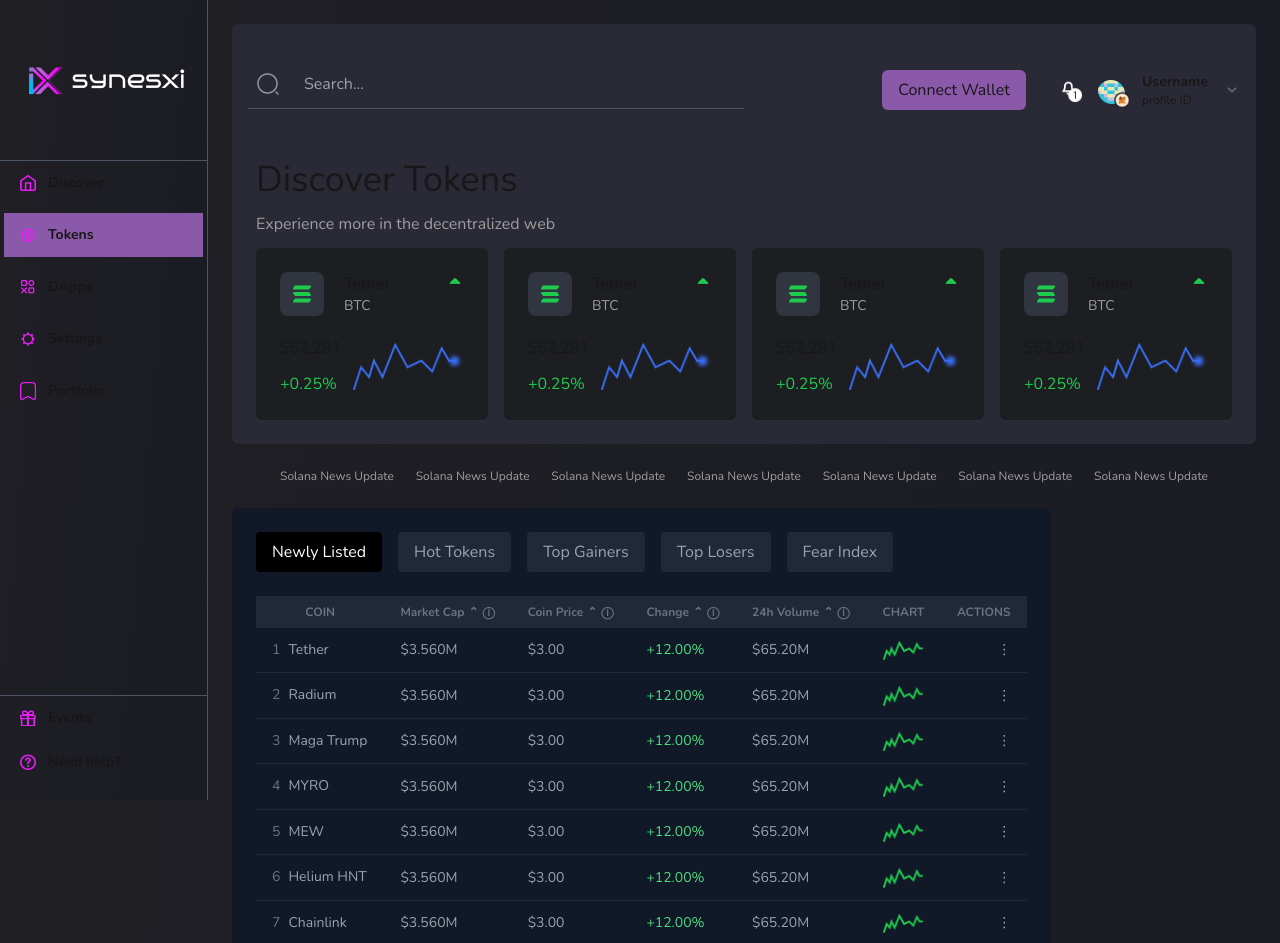
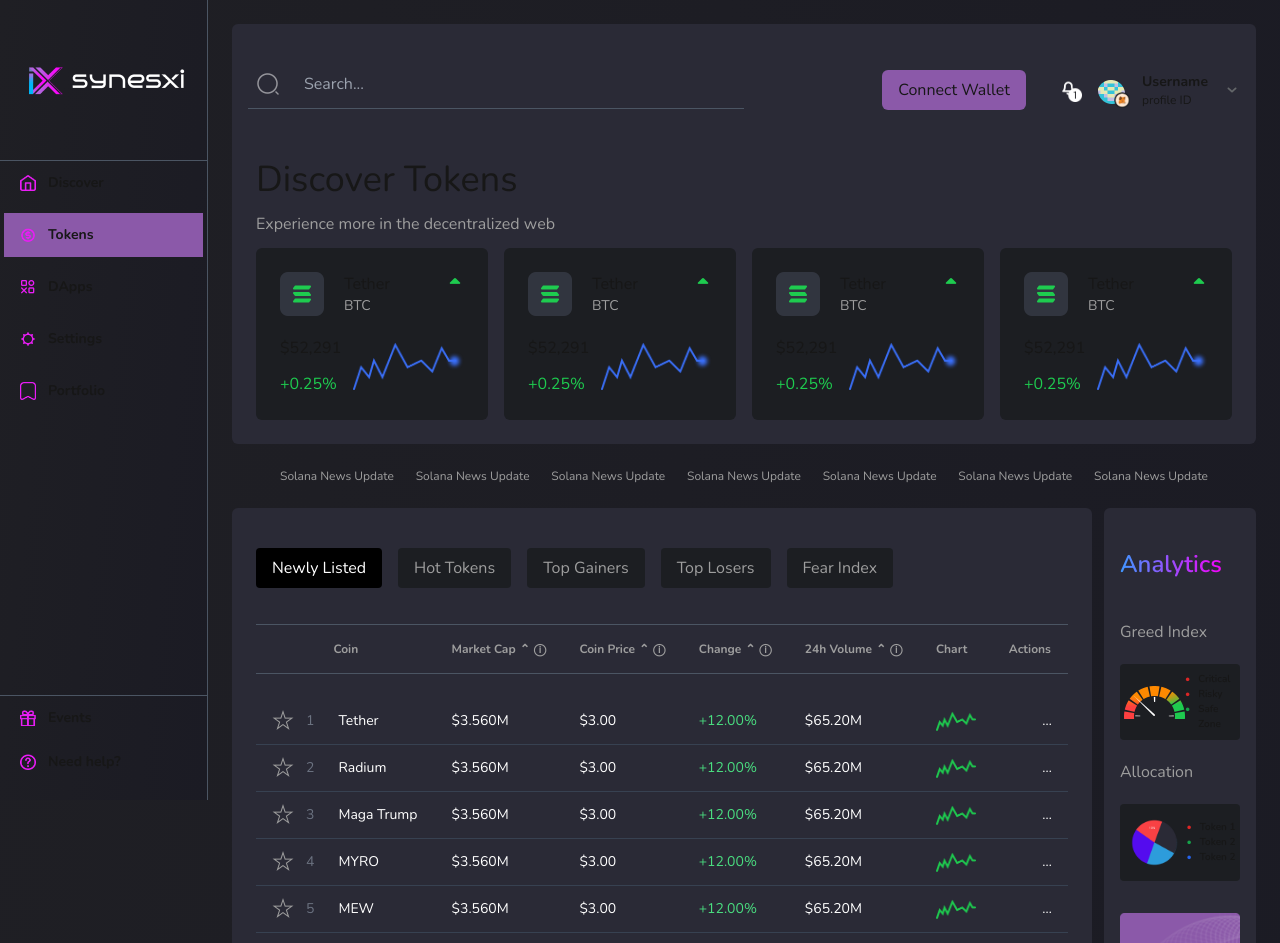
Before and after one commit to softpromin/synesxi-client, a Next.js app: page /tokens in a window 1280 px wide. Shown: the top 943 px of the page. Built offline with nearby package versions, Linux system fonts and the light colour scheme.

Commit message:
Complete the tokens dashboard

```diff
--- a/app/dapps/page.tsx
+++ b/app/dapps/page.tsx
@@ -0,0 +1,38 @@
+import TopBar from "@/components/TopBar";
+import Cards from "@/components/tokens-dapps/Cards";
+import Table from "@/components/tokens-dapps/Table";
+import Analytics from "@/components/tokens-dapps/Analytics";
+
+export default function DApps() {
+  return (
+    <div className="flex flex-col space-y-6">
+      <div className="bg-card-body rounded-md">
+        <TopBar />
+
+        <div className="p-6 flex flex-col space-y-3">
+          <div className='text-4xl'>Discover DApps</div>
+          <div className='text-custom-gray'>Experience more in the decentralized web</div>
+          <Cards />
+        </div>
+      </div>
+
+      <div className="flex justify-between text-xs px-12 text-blue-700">
+        <div>Solana News Update</div>
+        <div>Solana News Update</div>
+        <div>Solana News Update</div>
+        <div>Solana News Update</div>
+        <div>Solana News Update</div>
+        <div>Solana News Update</div>
+        <div>Solana News Update</div>
+      </div>
+
+      <div className="flex space-x-3">
+        <div className="w-full">
+          <Table />
+        </div>
+
+        <Analytics />
+      </div>
+    </div>
+  );
+}
--- a/app/tokens/page.tsx
+++ b/app/tokens/page.tsx
@@ -1,6 +1,7 @@
 import TopBar from "@/components/TopBar";
 import Cards from "@/components/tokens-dapps/Cards";
 import Table from "@/components/tokens-dapps/Table";
+import Analytics from "@/components/tokens-dapps/Analytics";
 
 export default function Tokens() {
   return (
@@ -25,10 +26,12 @@
         <div>Solana News Update</div>
       </div>
 
-      <div className="flex">
-        <div className="w-4/5">
+      <div className="flex space-x-3">
+        <div className="w-full">
           <Table />
         </div>
+
+        <Analytics />
       </div>
     </div>
   );
--- /dev/null
+++ b/components/tokens-dapps/Analytics.tsx
@@ -0,0 +1,65 @@
+import Image from "next/image";
+
+export default function Analytics() {
+    return (
+        <div className="bg-card-body rounded-md px-4 py-10 flex flex-col">
+            <div className="w-fit bg-custom-gradient bg-clip-text text-transparent text-2xl font-semibold">Analytics</div>
+
+            <div className="text-custom-gray mt-10">Greed Index</div>
+            <div className="bg-card-item rounded flex items-center justify-between px-1 py-2 mt-5">
+                <Image
+                    src='/donut-chart.png'
+                    alt='donut-chart'
+                    width={61}
+                    height={33}
+                />
+                <div className="flex flex-col text-[10px]">
+                    <div className="flex space-x-2">
+                        <span className="text-red-600 font-semibold">•</span>
+                        <span className="font-semibold">Critical</span>
+                    </div>
+                    <div className="flex space-x-2">
+                        <span className="text-red-600 font-semibold">•</span>
+                        <span className="font-semibold">Risky</span>
+                    </div>
+                    <div className="flex space-x-2">
+                        <span className="text-green-600 font-semibold">•</span>
+                        <span className="font-semibold">Safe Zone</span>
+                    </div>
+                </div>
+            </div>
+
+            <div className="text-custom-gray mt-5">Allocation</div>
+            <div className="bg-card-item rounded flex items-center justify-around px-1 py-2 mt-5">
+                <Image
+                    src='/circle-chart.png'
+                    alt='circle-chart'
+                    width={61}
+                    height={33}
+                />
+                <div className="flex flex-col text-[10px]">
+                    <div className="flex space-x-2">
+                        <span className="text-red-600 font-semibold">•</span>
+                        <span className="font-semibold">Token 1</span>
+                    </div>
+                    <div className="flex space-x-2">
+                        <span className="text-green-600 font-semibold">•</span>
+                        <span className="font-semibold">Token 2</span>
+                    </div>
+                    <div className="flex space-x-2">
+                        <span className="text-blue-600 font-semibold">•</span>
+                        <span className="font-semibold">Token 2</span>
+                    </div>
+                </div>
+            </div>
+
+            <Image
+                src='/ads.png'
+                alt='ads'
+                width={143}
+                height={287}
+                className="mt-8"
+            />
+        </div>
+    );
+}
--- a/components/tokens-dapps/Table.tsx
+++ b/components/tokens-dapps/Table.tsx
@@ -5,7 +5,6 @@
 
 export default function Table() {
     const [activeTab, setActiveTab] = useState('Newly Listed');
-    const [sortOrder, setSortOrder] = useState<'asc' | 'desc' | null>(null);
     const data = [
         { rank: 1, name: 'Tether', marketCap: '$3.560M', price: '$3.00', change: '+12.00%', volume: '$65.20M', chart: '/chart.svg' },
         { rank: 2, name: 'Radium', marketCap: '$3.560M', price: '$3.00', change: '+12.00%', volume: '$65.20M', chart: '/chart.svg' },
@@ -20,13 +19,13 @@
     const tabs = ['Newly Listed', 'Hot Tokens', 'Top Gainers', 'Top Losers', 'Fear Index'];
 
     return (
-        <div className="bg-gray-900 rounded-md p-6 space-y-6">
+        <div className="bg-card-body rounded-md px-6 space-y-9 pt-10 pb-20">
             <div className="flex space-x-4 mb-4">
                 {tabs.map((tab) => (
                     <button
                         key={tab}
                         onClick={() => setActiveTab(tab)}
-                        className={`px-4 py-2 rounded ${activeTab === tab ? 'bg-black text-white' : 'bg-gray-800 text-gray-400'}`}
+                        className={`px-4 py-2 rounded ${activeTab === tab ? 'bg-black text-white' : 'bg-card-item text-custom-gray'}`}
                     >
                         {tab}
                     </button>
@@ -34,48 +33,55 @@
             </div>
 
             <div className="overflow-x-auto">
-                <table className="min-w-full text-sm text-left text-gray-400">
-                    <thead className="bg-gray-800 text-xs uppercase text-gray-500">
+                <table className="min-w-full text-sm text-left">
+                    <thead className="text-xs text-custom-gray border-t border-b border-gray-600">
                         <tr>
-                            <th className="px-4 py-2 text-center">Coin</th>
-                            <th className="px-4 py-2">
+                            <th className="px-4 py-4 text-center">Coin</th>
+                            <th className="px-4 py-4">
                                 <button className="flex items-center space-x-1">
                                     <span>Market Cap</span>
                                     <span className="text-xs">⌃</span>
                                     <span>ⓘ</span>
                                 </button>
                             </th>
-                            <th className="px-4 py-2">
+                            <th className="px-4 py-4">
                                 <button className="flex items-center space-x-1">
                                     <span>Coin Price</span>
                                     <span className="text-xs">⌃</span>
                                     <span>ⓘ</span>
                                 </button>
                             </th>
-                            <th className="px-4 py-2">
+                            <th className="px-4 py-4">
                                 <button className="flex items-center space-x-1">
                                     <span>Change</span>
                                     <span className="text-xs">⌃</span>
                                     <span>ⓘ</span>
                                 </button>
                             </th>
-                            <th className="px-4 py-2">
+                            <th className="px-4 py-4">
                                 <button className="flex items-center space-x-1">
                                     <span>24h Volume</span>
                                     <span className="text-xs">⌃</span>
                                     <span>ⓘ</span>
                                 </button>
                             </th>
-                            <th className="px-4 py-2">Chart</th>
-                            <th className="px-4 py-2">Actions</th>
+                            <th className="px-4 py-4">Chart</th>
+                            <th className="px-4 py-4">Actions</th>
                         </tr>
                     </thead>
+                    <div className='h-6' />
                     <tbody>
                         {data.map((token) => (
-                            <tr key={token.rank} className="border-b border-gray-800">
-                                <td className="px-4 py-3 flex items-center space-x-2">
-                                    <span className="text-gray-500">{token.rank}</span>
-                                    <span>{token.name}</span>
+                            <tr key={token.rank} className="border-b border-gray-700 text-white">
+                                <td className="px-4 py-3 flex items-center">
+                                    <Image
+                                        src='/favorite.png'
+                                        alt='favorite'
+                                        width={22}
+                                        height={22}
+                                    />
+                                    <span className="text-gray-500 ml-3">{token.rank}</span>
+                                    <span className='ml-6'>{token.name}</span>
                                 </td>
                                 <td className="px-4 py-3">{token.marketCap}</td>
                                 <td className="px-4 py-3">{token.price}</td>
@@ -90,7 +96,7 @@
                                     />
                                 </td>
                                 <td className="px-4 py-3 text-right">
-                                    <button className="text-gray-400 hover:text-white">⋮</button>
+                                    <button>…</button>
                                 </td>
                             </tr>
                         ))}
```
Also changed, not shown: public/favorite.png (added).
